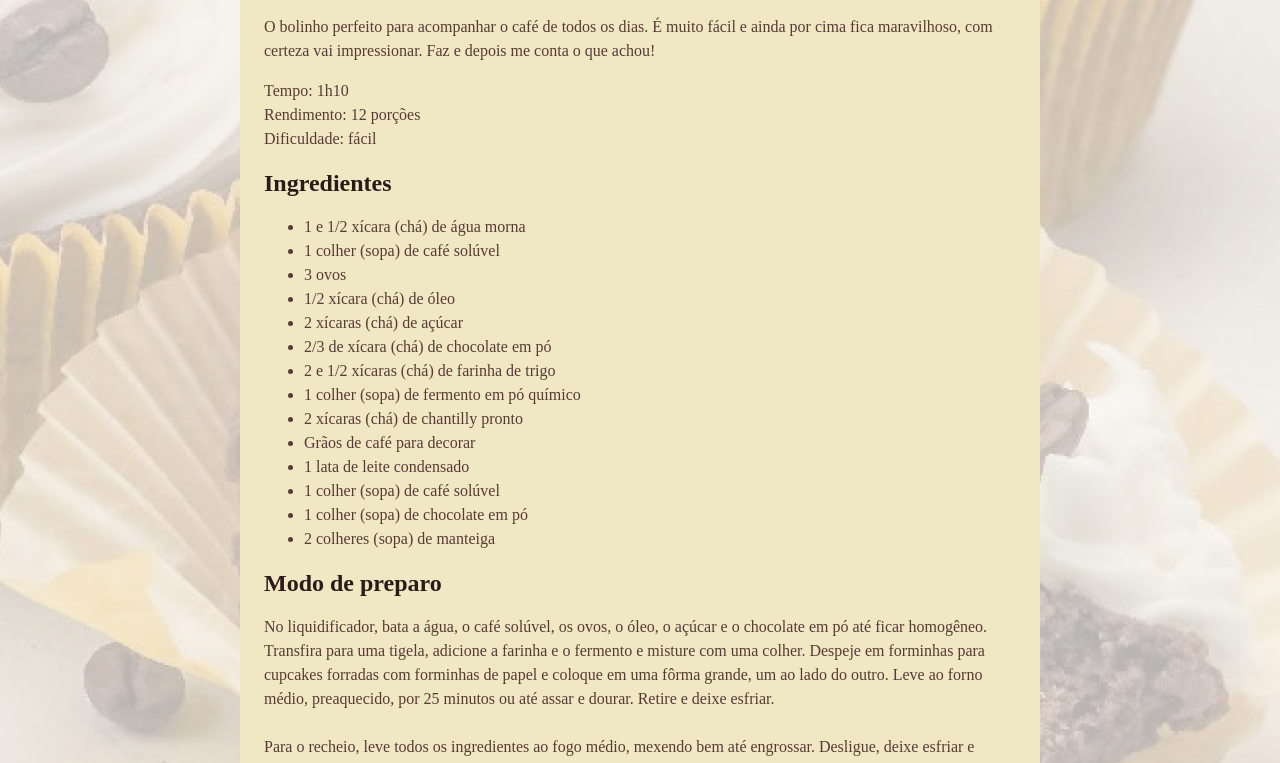
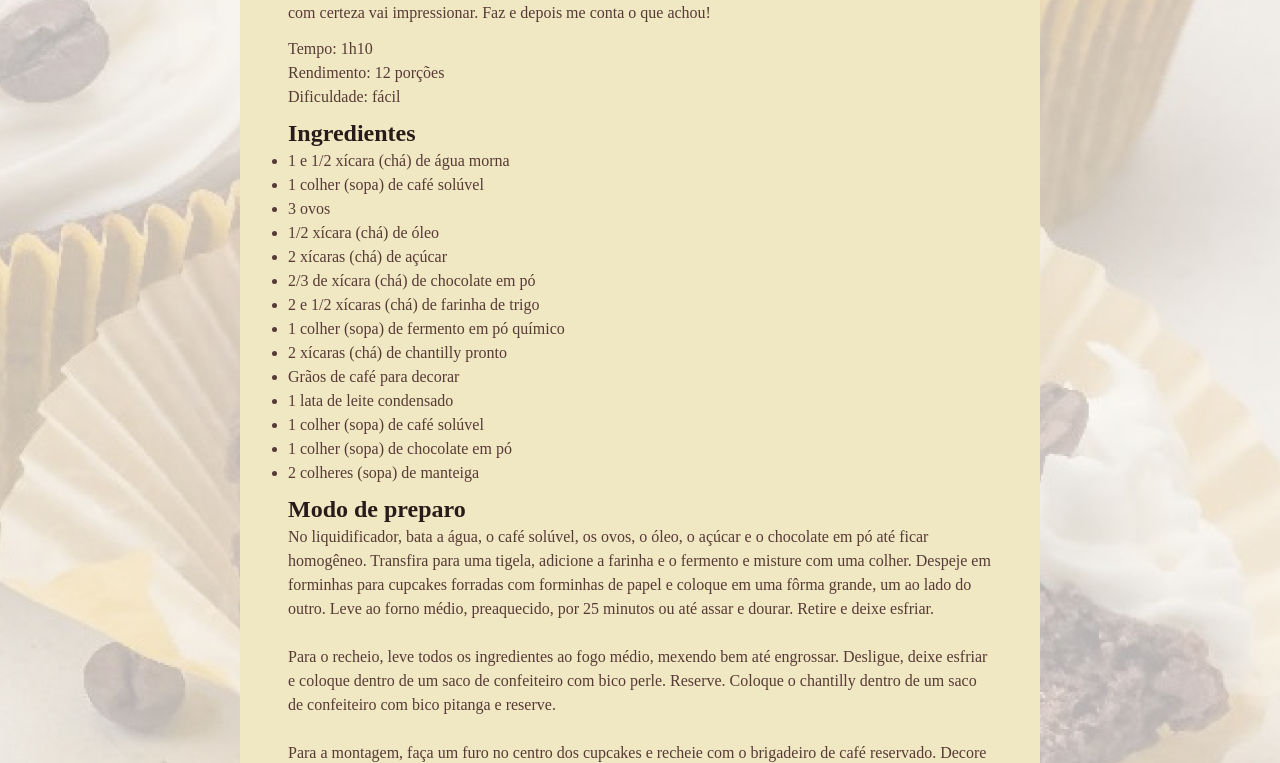
Before and after one commit to MatheuslMaschio/pagina_de_receita, a plain HTML site: page pagina_de_receita/index.html in a window 1280 px wide. Shown: the part 586-1349 px from the top of the page. Drawn offline with Linux system fonts and the light colour scheme; a web font is replaced by a local one.

Commit message:
Personalizando os espaços

```diff
--- a/pagina_de_receita/style.css
+++ b/pagina_de_receita/style.css
@@ -1,3 +1,8 @@
+* {
+    margin: 0;
+    padding: 0;
+}
+
 :root {
     font-family: "Alice", serif;
     line-height: 150%;
@@ -24,6 +29,17 @@ body {
 img {
     border-radius: 16px;
 }
+main{
+    padding: 24px;
+}
+
+section + section {
+    margin-top: 12px;
+}
+
+#about p + p {
+    margin-top: 12px;
+}
 
 h1 {
     line-height: 140%;
@@ -36,4 +52,5 @@ h2 {
 
 h1,h2 {
     color: #291b1a;
+    margin-bottom: 4px;
 }
```
